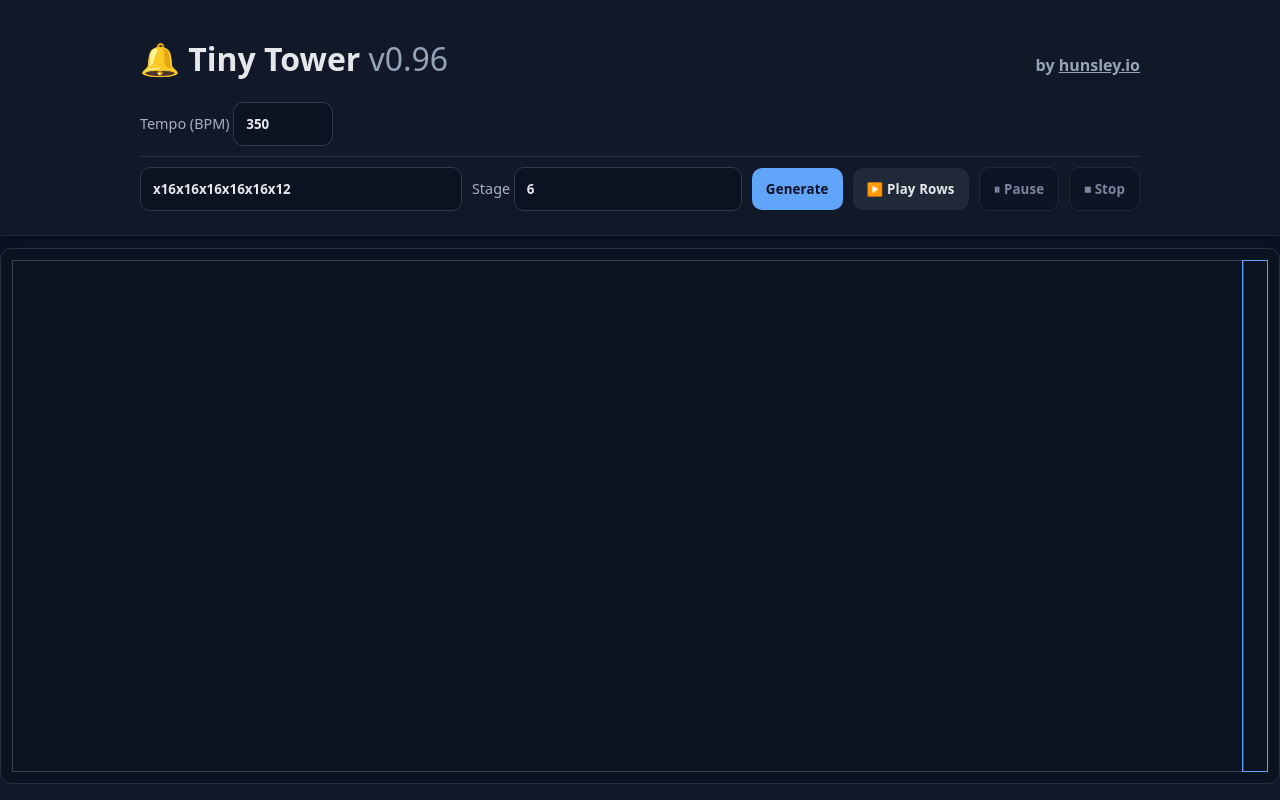
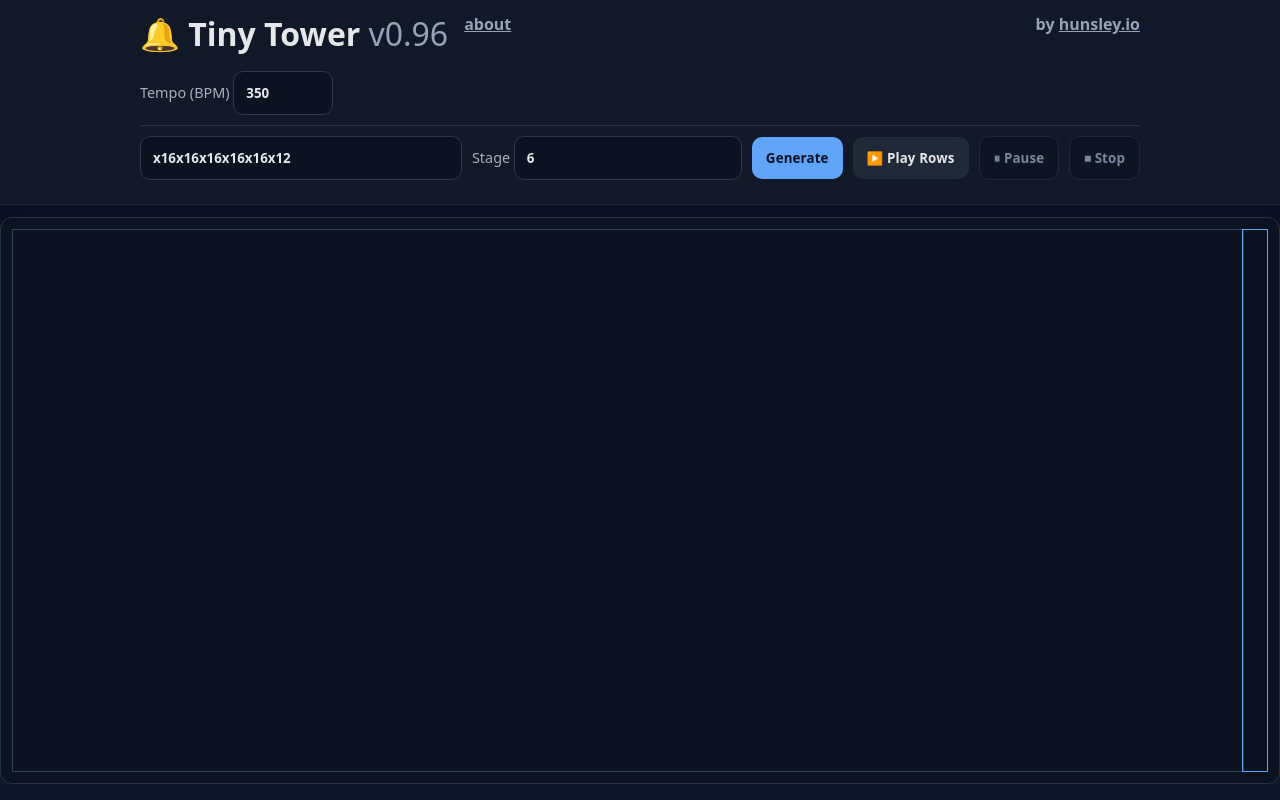
Before and after one commit to alexhunsley/tiny-tower, a website with bundled scripts: page source/js_apn_engine/index.html in a window 1280 px wide. Built offline with nearby package versions, Linux system fonts and the light colour scheme.

Commit message:
Add about button (no impl yet)

```diff
--- a/source/js_apn_engine/index.html
+++ b/source/js_apn_engine/index.html
@@ -19,6 +19,9 @@
       <div class="bar">
         <h1>
           🔔 Tiny Tower <span class="version">v0.96</span>
+
+          <a class="about-link" href="#about" aria-label="About Tiny Tower">about</a>
+
           <span class="byline">by <a href="https://hunsley.io" target="_blank" rel="noopener">hunsley.io</a></span>
         </h1>
 
--- a/source/js_apn_engine/styles.css
+++ b/source/js_apn_engine/styles.css
@@ -16,20 +16,31 @@ body { margin:0; background:linear-gradient(180deg,#0b1023,#0f172a); color:var(-
   border-bottom: 1px solid #1f2937;
   box-shadow: 0 2px 12px rgba(0,0,0,.25);
 }
-.toolbar .bar { width:min(1000px, 96vw); margin:0 auto; padding:16px 0; }
-/*.toolbar h1 { margin:0 0 8px; font-size:1.1rem; }*/
+
+.toolbar .bar {
+    width:min(1000px, 96vw);
+    margin:0 auto;
+    padding:16px 0 16px;
+}
+
 .toolbar p { margin:0 0 12px; color:var(--muted); }
 
 .toolbar h1 {
-  display: flex;
-  align-items: baseline;
-  gap: 0.5rem;
-  flex-wrap: wrap;
+    margin: 0 0 20px;
+    display: flex;
+    align-items: flex-start;   /* top-align children within the h1 */
+    gap: 0.5rem;
+    flex-wrap: wrap;
+    line-height: 1.1;          /* tighten vertical box a bit */
 }
 
 .toolbar .version {
   color: var(--muted);
   font-weight: normal;
+}
+
+.toolbar .about-link {
+    font-size: 1.0rem;
 }
 
 .toolbar .byline {
@@ -38,15 +49,43 @@ body { margin:0; background:linear-gradient(180deg,#0b1023,#0f172a); color:var(-
   color: var(--muted);       /* faint grey text for "by" */
 }
 
-.toolbar .byline a {
+.toolbar a {
   color: var(--muted);       /* faint grey link */
   text-decoration: underline;
 }
-.toolbar .byline a:hover {
+.toolbar a:hover {
   color: var(--accent);      /* your accent blue on hover */
   text-decoration: underline;
 }
 
+/* Then customize the about link only */
+
+/*.toolbar .byline,*/
+.toolbar .about-link {
+    margin-left: 0.5em;
+    display: inline-block;
+    text-align: left;
+}
+
+/*.about-link {*/
+/*    display: inline-block;*/
+/*    margin-left: 0.35em;*/
+/*    font-size: 0.65em;*/
+/*    line-height: 1em;*/
+/*    width: 1.2em;*/
+/*    height: 1.2em;*/
+/*    text-align: left;*/
+/*    border-radius: 50%;*/
+/*    border: 1px solid currentColor;*/
+/*    text-decoration: none;*/
+/*    opacity: 0.65;*/
+/*    transition: opacity 0.2s;*/
+/*}*/
+
+.about-link:hover,
+.about-link:focus {
+    opacity: 1;
+}
 
 /* Workspace uses all remaining vertical space */
 .workspace {
```
